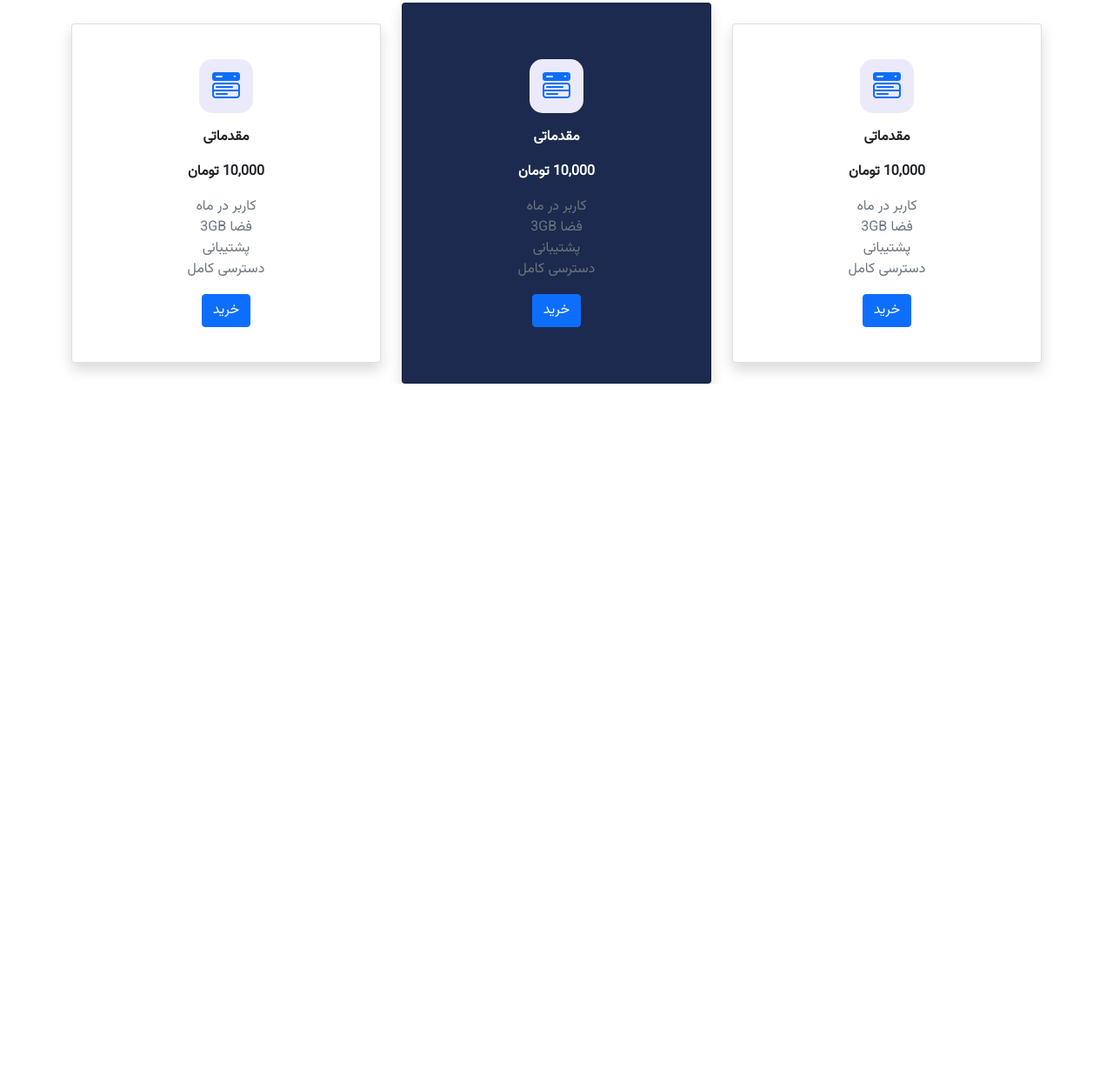
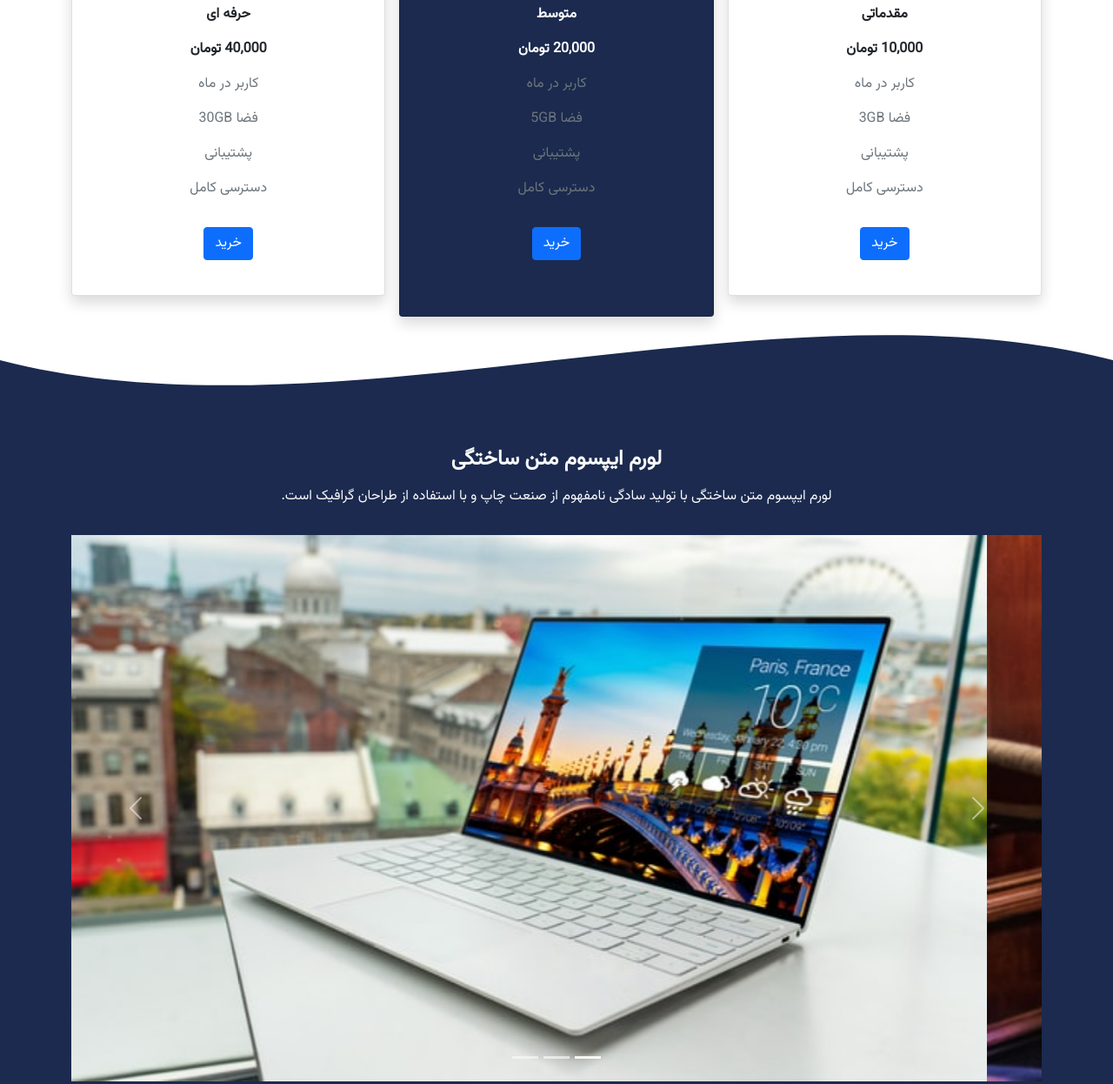
Before and after one commit to AliMoradpour/personal-landing-page, a plain HTML site: page index.html in a window 1280 px wide. Shown: the part 1477-2723 px from the top of the page at 87% size. Before the commit the page ends 1918 px from the top, so only its background shows below. Drawn offline with nearby package versions, Linux system fonts and the light colour scheme.

Commit message:
add two sections

```diff
--- a/CSS/main.css
+++ b/CSS/main.css
@@ -1,6 +1,7 @@
 @import url("https://fonts.googleapis.com/css2?family=Vazirmatn&display=swap");
 body {
     font-family: "Vazirmatn", sans-serif;
+    overflow-x: hidden;
 }
 
 .icon {
@@ -15,3 +16,6 @@ body {
     background: #1b2a4e;
     color: white !important;
 }
+.bg-fourth-section{
+    background-color: #1b2a4e;
+}
--- a/index.html
+++ b/index.html
@@ -81,7 +81,7 @@
         </svg>
     </div>
     <!-- Second section  -->
-    <section class="bg-light">
+    <section class="bg-light ">
         <div class="container">
             <div class="row align-items-center">
                 <div class="col-md-4 ">
@@ -142,21 +142,21 @@
     <!-- third section  -->
     <section>
         <div class="container">
-            <div class="row text-center">
+            <div class="row  text-center">
                 <p class="fw-bold fs-2">لورم ایپسوم متن ساختگی</ح>
                     <p>لورم ایپسوم متن ساختگی با تولید سادگی نامفهوم از صنعت چاپ و با استفاده از طراحان گرافیک است.</p>
             </div>
-            <div class="row align-items-center">
+            <div class="row g-3 align-items-center">
                 <div class="col-md-4">
                     <div class="card text-center shadow py-4">
                         <div class="card-body">
                             <i class="bi bi-menu-button-wide-fill icon fs-2"></i>
                             <div class="card-title my-3 fw-bold">مقدماتی</div>
                             <div class="card-title my-3 fw-bold">10,000 تومان </div>
-                            <div class="card-content text-muted">کاربر در ماه</div>
-                            <div class="card-content text-muted">فضا 3GB</div>
-                            <div class="card-content text-muted">پشتیبانی</div>
-                            <div class="card-content text-muted">دسترسی کامل</div>
+                            <div class="card-content my-3 text-muted">کاربر در ماه</div>
+                            <div class="card-content my-3 text-muted">فضا 3GB</div>
+                            <div class="card-content my-3 text-muted">پشتیبانی</div>
+                            <div class="card-content my-3 text-muted">دسترسی کامل</div>
                             <button class="btn btn-primary mt-3">خرید</button>
                         </div>
                     </div>
@@ -165,12 +165,12 @@
                     <div class="card text-center shadow card-primary py-5">
                         <div class="card-body">
                             <i class="bi bi-menu-button-wide-fill icon fs-2"></i>
-                            <div class="card-title my-3 fw-bold">مقدماتی</div>
-                            <div class="card-title my-3 fw-bold">10,000 تومان </div>
-                            <div class="card-content text-muted">کاربر در ماه</div>
-                            <div class="card-content text-muted">فضا 3GB</div>
-                            <div class="card-content text-muted">پشتیبانی</div>
-                            <div class="card-content text-muted">دسترسی کامل</div>
+                            <div class="card-title my-3 fw-bold">متوسط</div>
+                            <div class="card-title my-3 fw-bold">20,000 تومان </div>
+                            <div class="card-content my-3 text-muted">کاربر در ماه</div>
+                            <div class="card-content my-3 text-muted">فضا 5GB</div>
+                            <div class="card-content my-3 text-muted">پشتیبانی</div>
+                            <div class="card-content my-3 text-muted">دسترسی کامل</div>
                             <button class="btn btn-primary mt-3">خرید</button>
                         </div>
                     </div>
@@ -179,16 +179,99 @@
                     <div class="card text-center shadow py-4">
                         <div class="card-body">
                             <i class="bi bi-menu-button-wide-fill icon fs-2"></i>
-                            <div class="card-title my-3 fw-bold">مقدماتی</div>
-                            <div class="card-title my-3 fw-bold">10,000 تومان </div>
-                            <div class="card-content text-muted">کاربر در ماه</div>
-                            <div class="card-content text-muted">فضا 3GB</div>
-                            <div class="card-content text-muted">پشتیبانی</div>
-                            <div class="card-content text-muted">دسترسی کامل</div>
+                            <div class="card-title my-3 fw-bold">حرفه ای</div>
+                            <div class="card-title my-3 fw-bold">40,000 تومان</div>
+                            <div class="card-content my-3 text-muted">کاربر در ماه</div>
+                            <div class="card-content my-3 text-muted">فضا 30GB</div>
+                            <div class="card-content my-3 text-muted">پشتیبانی</div>
+                            <div class="card-content my-3 text-muted">دسترسی کامل</div>
                             <button class="btn btn-primary mt-3">خرید</button>
                         </div>
                     </div>
                 </div>
+            </div>
+        </div>
+    </section>
+    <!-- fourth section  -->
+    <div style="height: 150px; overflow: hidden;">
+        <svg viewBox="0 0 500 150" preserveAspectRatio="none" style="height: 100%; width: 100%;">
+            <path d="M0.00,49.98 C149.99,150.00 349.20,-49.98 500.00,49.98 L500.00,150.00 L0.00,150.00 Z" style="stroke: none; fill: #1b2a4e;">
+            </path>
+        </svg>
+    </div>
+    <section class="bg-fourth-section">
+        <div class="container">
+            <div class="row text-center text-light mb-3">
+                <h4 class="fw-bold mb-3">لورم ایپسوم متن ساختگی</h4>
+                <p class="">لورم ایپسوم متن ساختگی با تولید سادگی نامفهوم از صنعت چاپ و با استفاده از طراحان گرافیک است.</p>
+            </div>
+            <div class="row">
+                <div id="carouselExampleIndicators" class="carousel slide" data-bs-ride="carousel">
+                    <div class="carousel-indicators">
+                      <button type="button" data-bs-target="#carouselExampleIndicators" data-bs-slide-to="0" class="active" aria-current="true" aria-label="Slide 1"></button>
+                      <button type="button" data-bs-target="#carouselExampleIndicators" data-bs-slide-to="1" aria-label="Slide 2"></button>
+                      <button type="button" data-bs-target="#carouselExampleIndicators" data-bs-slide-to="2" aria-label="Slide 3"></button>
+                    </div>
+                    <div class="carousel-inner">
+                      <div class="carousel-item active">
+                        <img src="./images/img_2.jpg" class="d-block w-100" alt="...">
+                      </div>
+                      <div class="carousel-item">
+                        <img src="./images/img_3.jpg" class="d-block w-100" alt="...">
+                      </div>
+                      <div class="carousel-item">
+                        <img src="./images/img_4.jpg" class="d-block w-100" alt="...">
+                      </div>
+                    </div>
+                    <button class="carousel-control-prev" type="button" data-bs-target="#carouselExampleIndicators" data-bs-slide="prev">
+                      <span class="carousel-control-prev-icon" aria-hidden="true"></span>
+                      <span class="visually-hidden">Previous</span>
+                    </button>
+                    <button class="carousel-control-next" type="button" data-bs-target="#carouselExampleIndicators" data-bs-slide="next">
+                      <span class="carousel-control-next-icon" aria-hidden="true"></span>
+                      <span class="visually-hidden">Next</span>
+                    </button>
+                  </div>
+            </div>
+            <div class="row mt-4">
+                <div class="col-2">
+            <button class="btn btn-outline-light">مشاهده گالری</button>
+        </div>
+        </div>
+        </div>
+    </section>
+    <div style="height: 150px; overflow: hidden;"><svg viewBox="0 0 500 150" preserveAspectRatio="none" style="height: 100%; width: 100%;"><path d="M0.00,49.98 C149.99,150.00 271.49,-49.98 500.00,49.98 L500.00,0.00 L0.00,0.00 Z" style="stroke: none; fill: #1b2a4e;"></path></svg></div>
+
+    <!-- fifth section  -->
+    <section>
+        <div class="container">
+            <div class="row text-center">
+                <h4 class="fw-bold">لورم ایپسوم متن ساختگی</h4>
+                <p>لورم ایپسوم متن ساختگی با تولید سادگی نامفهوم از صنعت چاپ و با استفاده از طراحان گرافیک است.</p>
+            </div>
+            <div class="row align-items-center">
+                <div class="col-md-5 mt-4">
+                    <div class="mb-3">
+                        <label for="exampleFormControlInput1" class="form-label">ایمیل</label>
+                        <input type="email" class="form-control" id="exampleFormControlInput1" placeholder="name@example.com">
+                      </div>
+                      <div class="mb-3">
+                        <label for="exampleFormControlTextarea1" class="form-label">متن پیام</label>
+                        <textarea class="form-control" id="exampleFormControlTextarea1" rows="3"></textarea>
+                      </div>
+                      <button type="submit" class="btn btn-primary">ارسال</button>
+                </div>
+                <div class="col-md-5 offset-md-2">
+                    <img class="image-fluid" src="./images/img_5.png" alt="">
+                </div>
+            </div>
+            <div class="row text-center gy-4">
+                <div class="col-md-2"><img class="image-fluid" width="70" src="./images/img_6.svg" alt=""></div>
+                <div class="col-md-2"><img class="image-fluid" width="70" src="./images/img_7.svg" alt=""></div>
+                <div class="col-md-2"><img class="image-fluid" width="70" src="./images/img_8.svg" alt=""></div>
+                <div class="col-md-2"><img class="image-fluid" width="70" src="./images/img_9.svg" alt=""></div>
+                <div class="col-md-2"><img class="image-fluid" width="70" src="./images/img_10.svg" alt=""></div>
+                <div class="col-md-2"><img class="image-fluid" width="70" src="./images/img_11.svg" alt=""></div>
             </div>
         </div>
     </section>
@@ -197,3 +280,5 @@
 </body>
 
 </html>
+
+</html>
```
Also changed, not shown: images/img_1.png, images/img_10.svg (added), images/img_11.svg (added), images/img_2.jpg (added), images/img_3.jpg (added), images/img_4.jpg (added), images/img_5.png (added), images/img_6.svg (added), images/img_7.svg (added), images/img_8.svg (added), images/img_9.svg (added).
